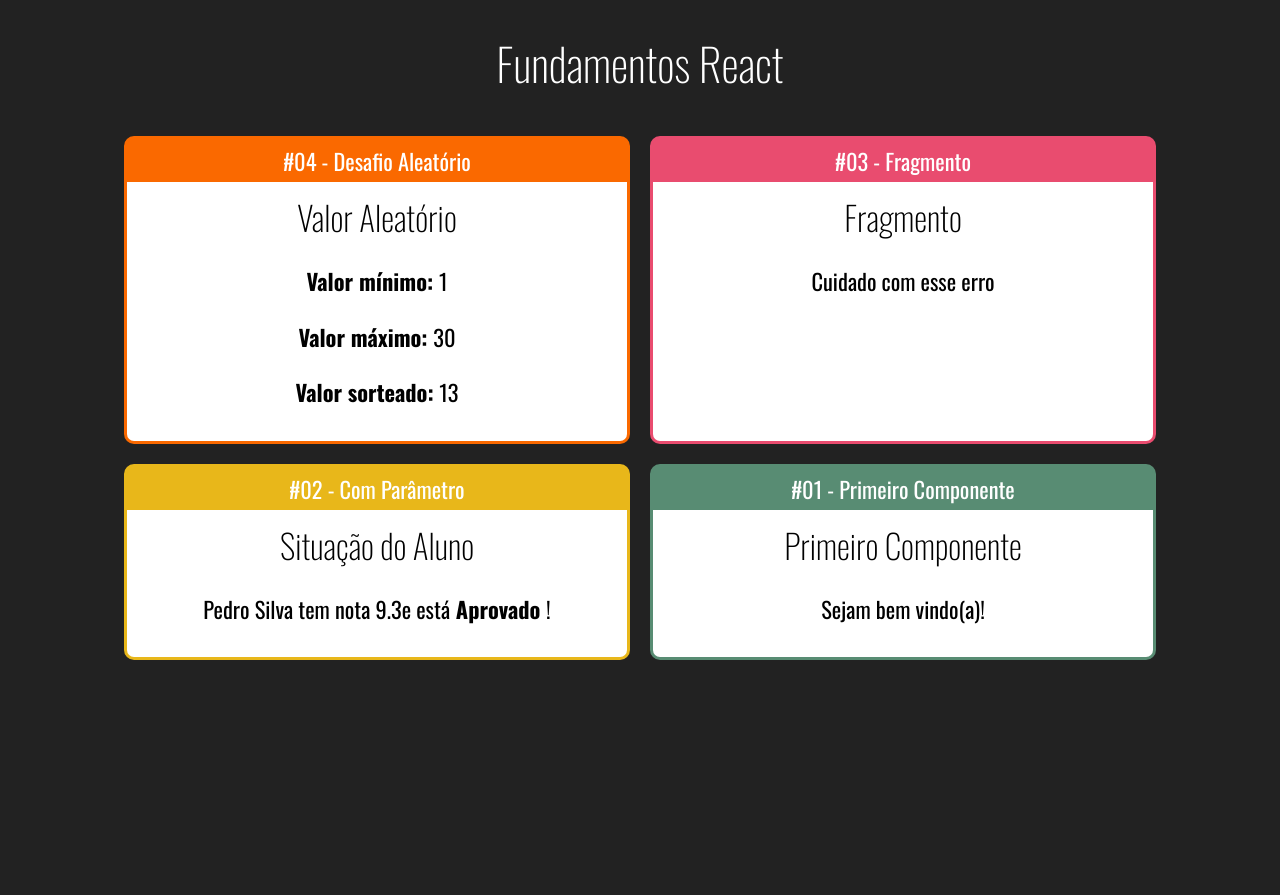
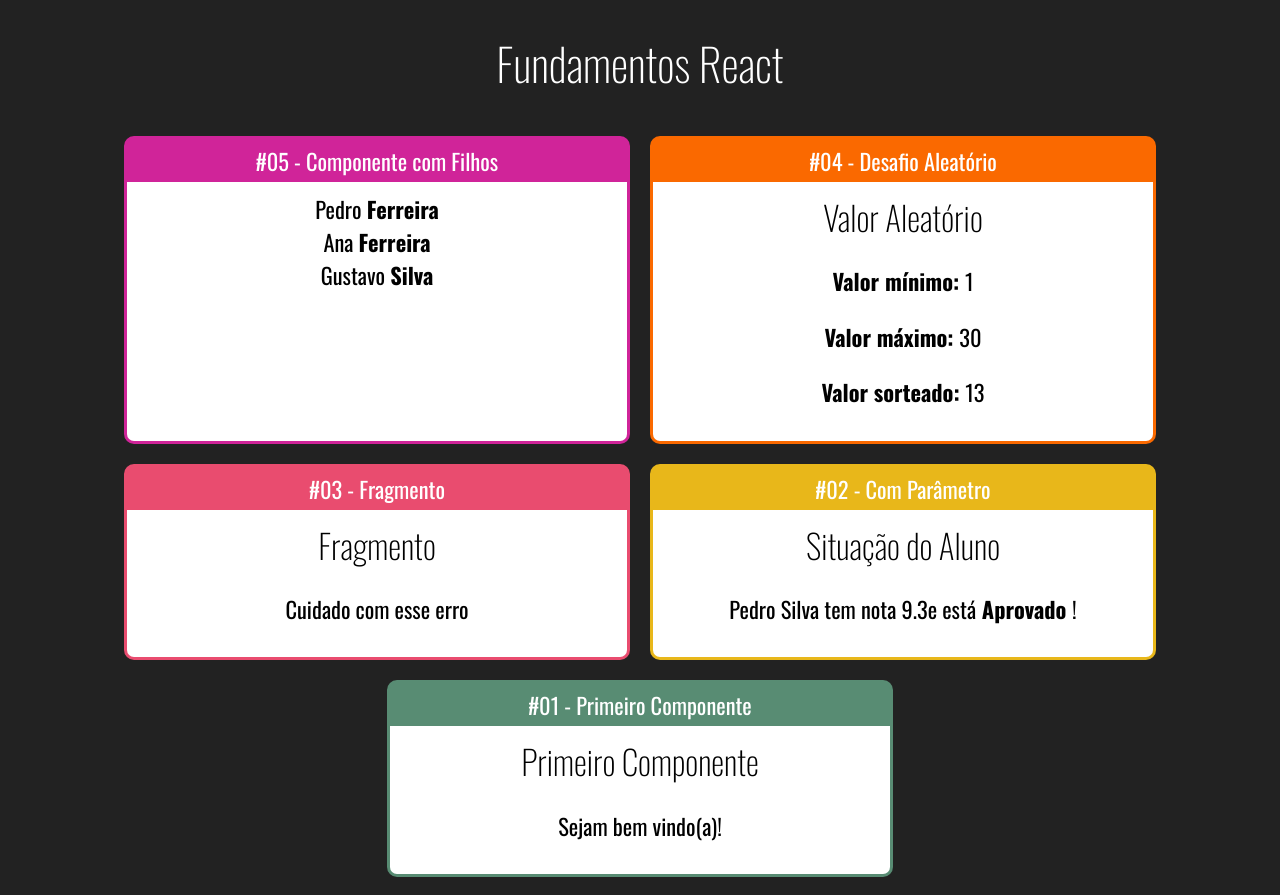
Before and after one commit to sauloeniefi/aprendendo-react, a React (Create React App) app in the folder fundamentos-react/: page / in a window 1280 px wide. Before the commit the page ends 800 px from the top, so only its background shows below. Built offline with nearby package versions, Linux system fonts and the light colour scheme.

Commit message:
Componente Spread

```diff
--- a/fundamentos-react/src/App.jsx
+++ b/fundamentos-react/src/App.jsx
@@ -6,12 +6,17 @@
 import Fragmento from "./components/basicos/Fragmento";
 import Aleatorio from "./components/basicos/Aleatorio";
 import Card from "./components/layout/Card";
+import Familia from "./components/basicos/Familia";
 
 export default () => (
   <div className="App">
     <h1>Fundamentos React</h1>
 
     <div className="Cards">
+      <Card titulo="#05 - Componente com Filhos" color="#D02499">
+        <Familia sobrenome="Ferreira"></Familia>
+      </Card>
+
       <Card titulo="#04 - Desafio Aleatório" color="#FA6900">
         <Aleatorio min={1} max={30} />
       </Card>
--- /dev/null
+++ b/fundamentos-react/src/components/basicos/Familia.jsx
@@ -0,0 +1,12 @@
+import React from "react";
+import FamiliaMembro from "./FamiliaMembro";
+
+export default (props) => {
+  return (
+    <div>
+      <FamiliaMembro nome="Pedro" sobrenome={props.sobrenome}></FamiliaMembro>
+      <FamiliaMembro nome="Ana" {...props}></FamiliaMembro>
+      <FamiliaMembro nome="Gustavo" sobrenome="Silva"></FamiliaMembro>
+    </div>
+  );
+};
--- /dev/null
+++ b/fundamentos-react/src/components/basicos/FamiliaMembro.jsx
@@ -0,0 +1,9 @@
+import React from "react";
+
+export default (props) => {
+  return (
+    <div>
+      {props.nome} <strong>{props.sobrenome}</strong>
+    </div>
+  );
+};
```
